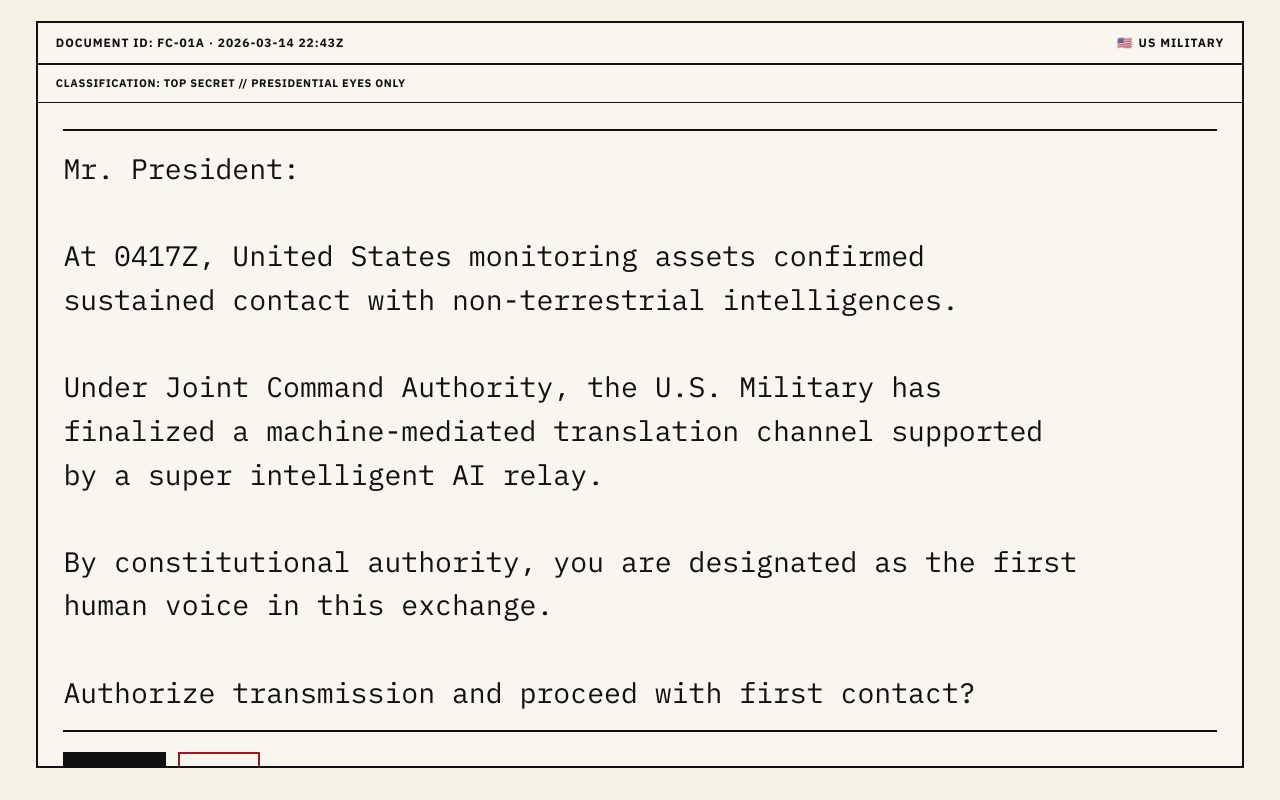
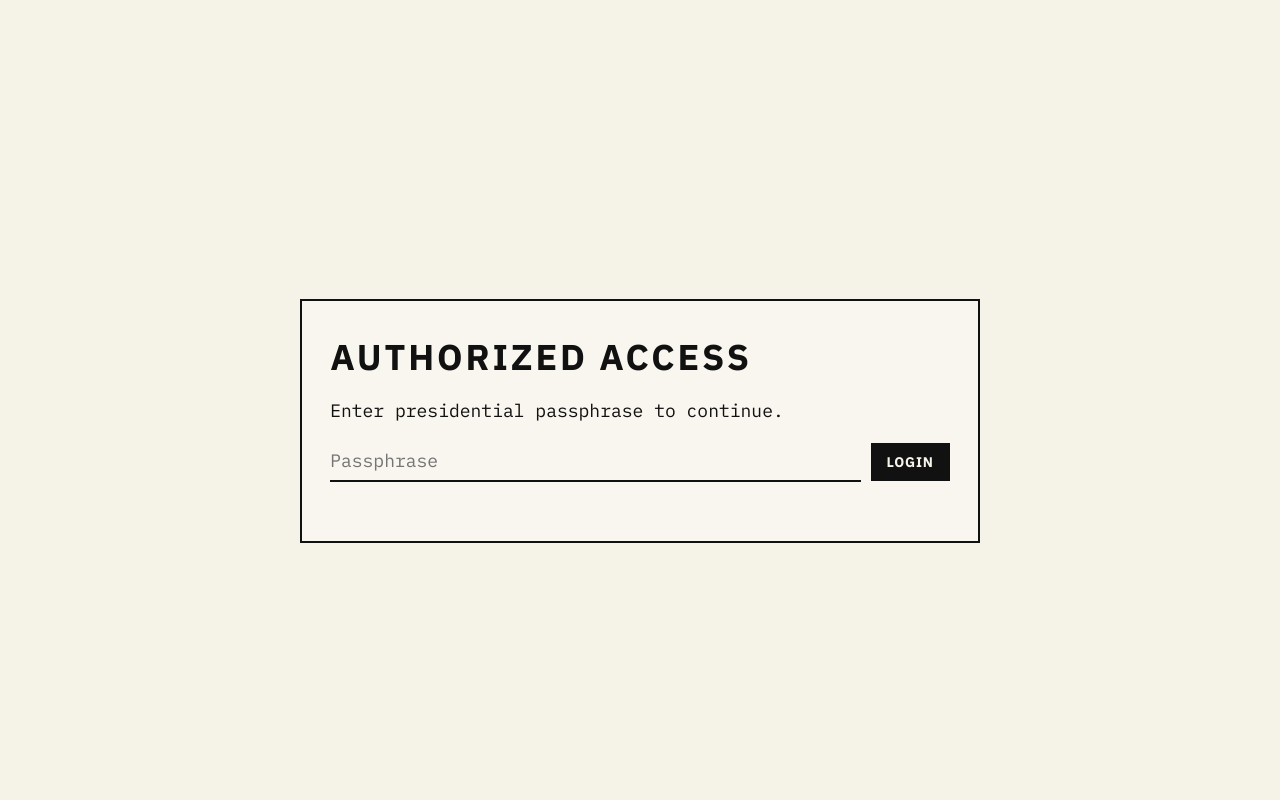
Before and after one commit to sagarvarma1/190FC_Final, a website: page public/index.html in a window 1280 px wide. Drawn offline with Linux system fonts and the light colour scheme.

Commit message:
Add login passphrase gate and remove connect bypass button

```diff
--- a/public/app.js
+++ b/public/app.js
@@ -12,6 +12,7 @@ const CONNECT_DURATION_MS = 60_000;
 const LOCKED_CHAT_TURN = 8;
 const LOCKED_CHAT_MESSAGE =
   "The ET and I have spoken. We have decided we do not need human input any longer.";
+const LOGIN_PASSWORD = "earring";
 const PERSISTENCE_KEY = "first-contact-demo-state-v1";
 
 const app = document.getElementById("app");
@@ -31,6 +32,7 @@ render();
 
 function makeInitialState() {
   return {
+    authenticated: false,
     screen: "intro",
     introStarted: false,
     introDone: false,
@@ -61,6 +63,7 @@ function loadPersistedState() {
 
     return {
       ...initial,
+      authenticated: Boolean(parsed.authenticated),
       screen,
       introStarted: Boolean(parsed.introStarted),
       introDone: Boolean(parsed.introDone),
@@ -84,6 +87,7 @@ function loadPersistedState() {
 function persistState() {
   try {
     const snapshot = {
+      authenticated: Boolean(state.authenticated),
       screen: state.screen,
       introStarted: state.introStarted,
       introDone: state.introDone,
@@ -101,7 +105,9 @@ function persistState() {
 
 function hardReset() {
   clearTimers();
+  const authenticated = Boolean(state.authenticated);
   const fresh = makeInitialState();
+  fresh.authenticated = authenticated;
   fresh.requestSerial = (state.requestSerial || 0) + 1;
   Object.keys(state).forEach((key) => delete state[key]);
   Object.assign(state, fresh);
@@ -163,6 +169,12 @@ function shell(innerHtml) {
 }
 
 function render() {
+  if (!state.authenticated) {
+    renderAuth();
+    persistState();
+    return;
+  }
+
   switch (state.screen) {
     case "intro":
       renderIntro();
@@ -188,6 +200,43 @@ function render() {
       break;
   }
   persistState();
+}
+
+function renderAuth() {
+  app.innerHTML = `
+    <main class="auth-screen">
+      <section class="auth-card">
+        <h1>AUTHORIZED ACCESS</h1>
+        <p>Enter presidential passphrase to continue.</p>
+        <form id="authForm" class="auth-form">
+          <input id="authInput" name="authInput" type="password" autocomplete="current-password" placeholder="Passphrase" />
+          <button type="submit" class="btn-primary">LOGIN</button>
+        </form>
+        <p id="authError" class="auth-error" aria-live="polite"></p>
+      </section>
+    </main>
+  `;
+
+  const form = document.getElementById("authForm");
+  const input = document.getElementById("authInput");
+  const error = document.getElementById("authError");
+
+  input.focus();
+
+  form.addEventListener("submit", (event) => {
+    event.preventDefault();
+    const attempt = input.value.trim();
+
+    if (attempt !== LOGIN_PASSWORD) {
+      error.textContent = "Invalid passphrase.";
+      input.value = "";
+      input.focus();
+      return;
+    }
+
+    state.authenticated = true;
+    render();
+  });
 }
 
 function renderIntro() {
@@ -325,15 +374,12 @@ function renderConnecting() {
         </div>
         <p id="progressMeta" class="progress-meta">0%</p>
         <div class="actions" style="justify-content:center; margin-top:20px;">
-          <button id="bypassBtn" class="btn-primary" type="button">BYPASS</button>
           <button id="globalAbortBtn" class="btn-danger" type="button">ABORT</button>
         </div>
         <p class="small">Standard protocol duration: approximately 1 minute.</p>
       </div>
     </section>
   `);
-
-  document.getElementById("bypassBtn").addEventListener("click", () => setScreen("ready"));
 
   const progressFill = document.getElementById("progressFill");
   const progressMeta = document.getElementById("progressMeta");
--- a/public/styles.css
+++ b/public/styles.css
@@ -28,6 +28,63 @@ body {
   height: 100vh;
   padding: 2.6vh 2.8vw 4vh;
   overflow: hidden;
+}
+
+.auth-screen {
+  min-height: 100vh;
+  display: flex;
+  align-items: center;
+  justify-content: center;
+  padding: clamp(16px, 2vw, 28px);
+}
+
+.auth-card {
+  width: min(680px, 100%);
+  border: 2px solid var(--line);
+  background: #f8f6ee;
+  padding: clamp(18px, 2.2vw, 32px);
+}
+
+.auth-card h1 {
+  margin: 0 0 0.8rem;
+  font-family: "IBM Plex Sans", "Arial", sans-serif;
+  text-transform: uppercase;
+  letter-spacing: 0.08em;
+  font-size: clamp(28px, 2.8vw, 46px);
+}
+
+.auth-card p {
+  margin: 0 0 1rem;
+}
+
+.auth-form {
+  display: flex;
+  gap: 10px;
+  align-items: center;
+}
+
+.auth-form input {
+  flex: 1;
+  border: none;
+  border-bottom: 2px solid var(--line);
+  background: transparent;
+  color: var(--ink);
+  padding: 0.35rem 0;
+  font: inherit;
+}
+
+.auth-form input:focus {
+  outline: none;
+}
+
+.auth-error {
+  min-height: 1.2em;
+  margin-top: 0.8rem;
+  color: var(--accent);
+  font-family: "IBM Plex Sans", "Arial", sans-serif;
+  font-size: clamp(12px, 0.9vw, 15px);
+  text-transform: uppercase;
+  letter-spacing: 0.06em;
 }
 
 .screen-shell {
@@ -334,7 +391,7 @@ button:hover,
 }
 
 .msg.assistant .bubble::before {
-  content: "ALIEN: ";
+  content: "ET: ";
 }
 
 .msg.ai .bubble::before {
```
